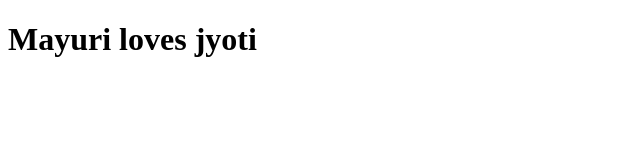
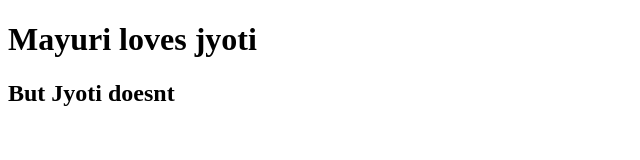
Before and after one commit to mayuriibhosale/myfirstproject, a plain HTML site: page index.html in a window 1280 px wide. Shown: the whole page, without its empty margins (0-640 px from the left). Drawn offline with Linux system fonts and the light colour scheme.

Commit message:
my 2nd commit

```diff
--- a/index.html
+++ b/index.html
@@ -8,5 +8,6 @@
 </head>
 <body>
     <h1>Mayuri loves jyoti</h1>
+    <h2>But Jyoti doesnt</h2>
 </body>
 </html>
```
